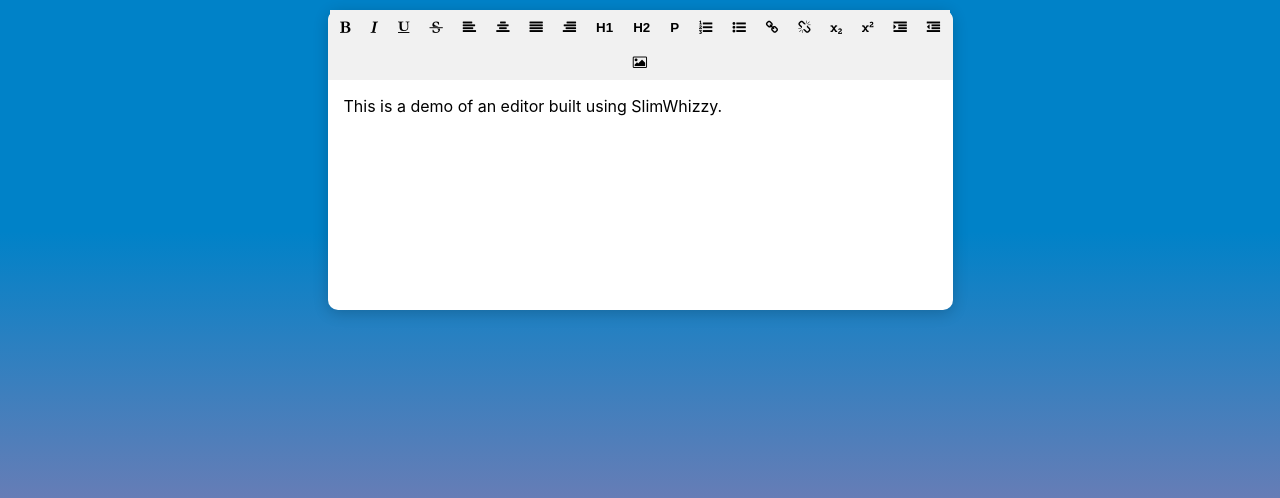
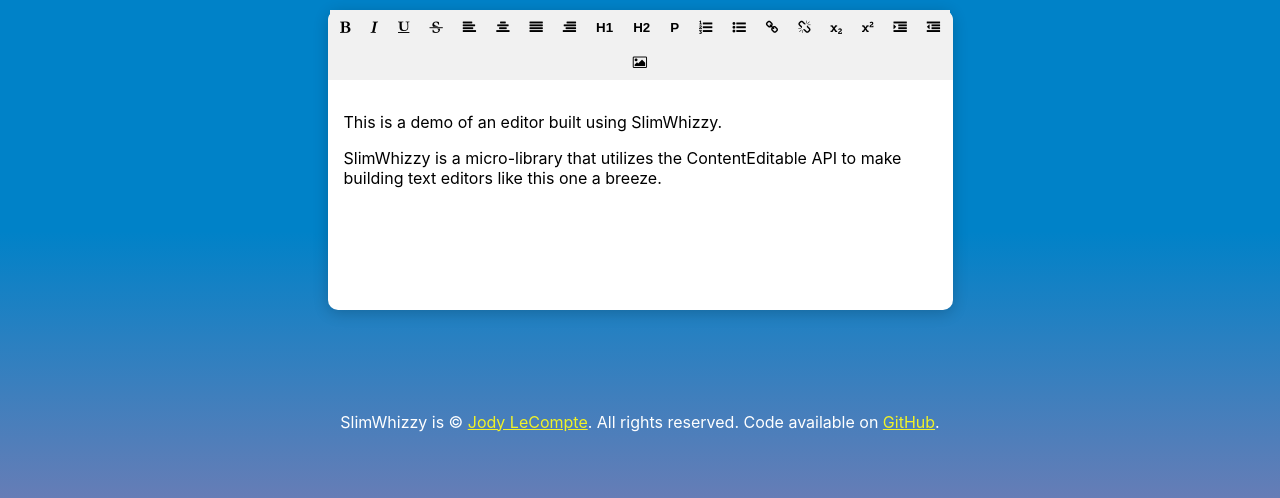
Before and after one commit to pahosler/SlimWhizzy, a website: page demo/index.html in a window 1280 px wide. Shown: the part 302-800 px from the top of the page. Drawn offline with Linux system fonts and the light colour scheme.

Commit message:
Update demo

```diff
--- a/demo/index.html
+++ b/demo/index.html
@@ -76,8 +76,18 @@
             </button>
         </div>
         <div id="editor" contenteditable>
-            This is a demo of an editor built using SlimWhizzy.
+            <p>
+                This is a demo of an editor built using SlimWhizzy.
+            </p>
+            <p>
+                SlimWhizzy is a micro-library that utilizes the ContentEditable API to make
+                building text editors like this one a breeze.
+            </p>
         </div>
+        <footer>
+            SlimWhizzy is  &copy; <a href="https://jodylecompte.com" target="_blank">Jody LeCompte</a>. All rights reserved.
+            Code available on <a href="https://jodylecompte.com/SlimWhizzy">GitHub</a>.
+        </footer>
     </div>
     <script src="SlimWhizzy.js"></script>
     <script>
--- a/demo/style.css
+++ b/demo/style.css
@@ -60,3 +60,12 @@
     outline: none;
     height: 100%;
 }
+
+footer {
+    text-align: center;
+    color: #FFF;
+}
+
+footer a {
+    color: #F1F227;
+}
--- a/package.json
+++ b/package.json
@@ -44,5 +44,5 @@
   "scripts": {
     "test": "echo \"Error: no test specified\" && exit 1"
   },
-  "version": "0.2.1"
+  "version": "1.0.0"
 }
```
Also changed, not shown: 1 other file.
